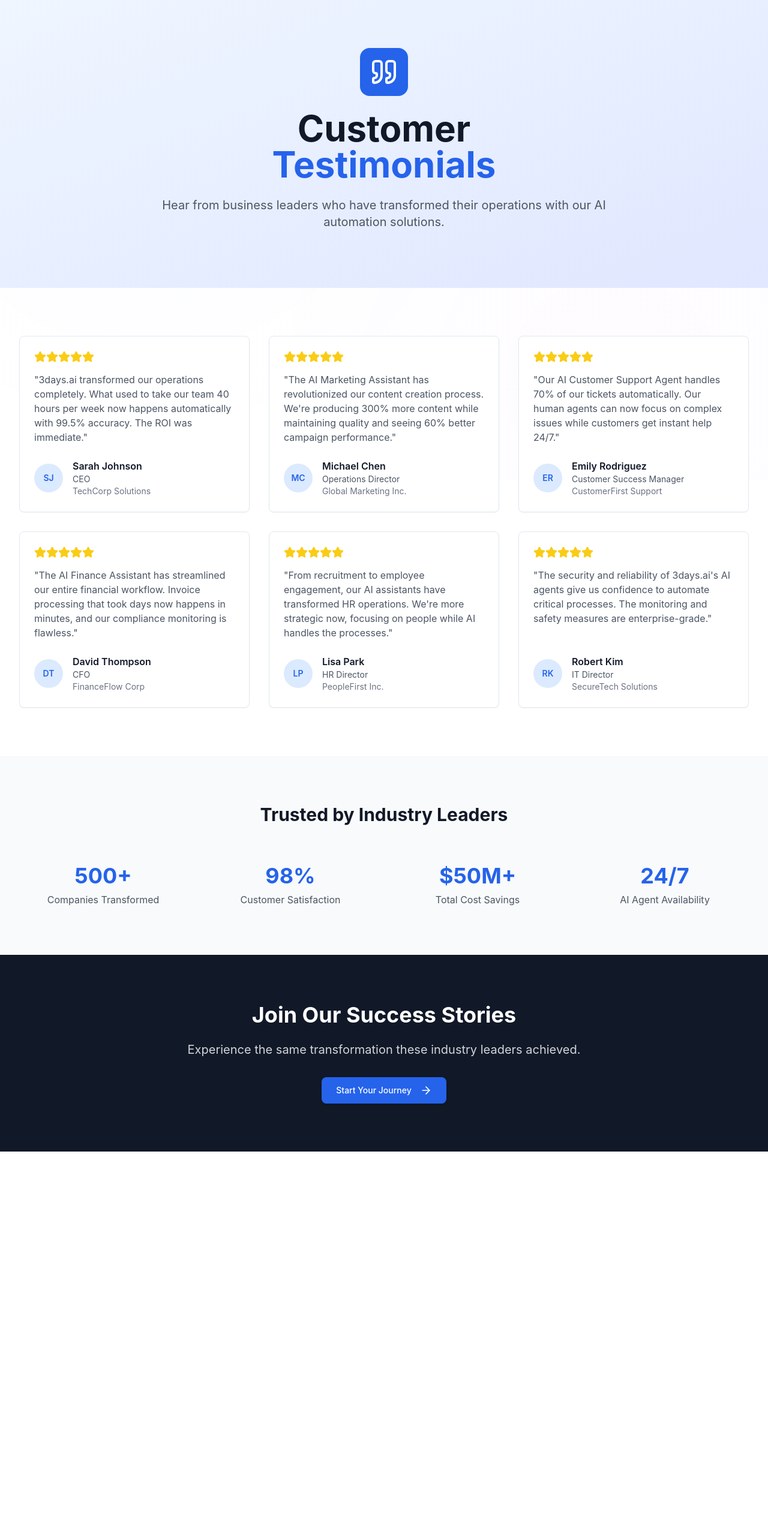
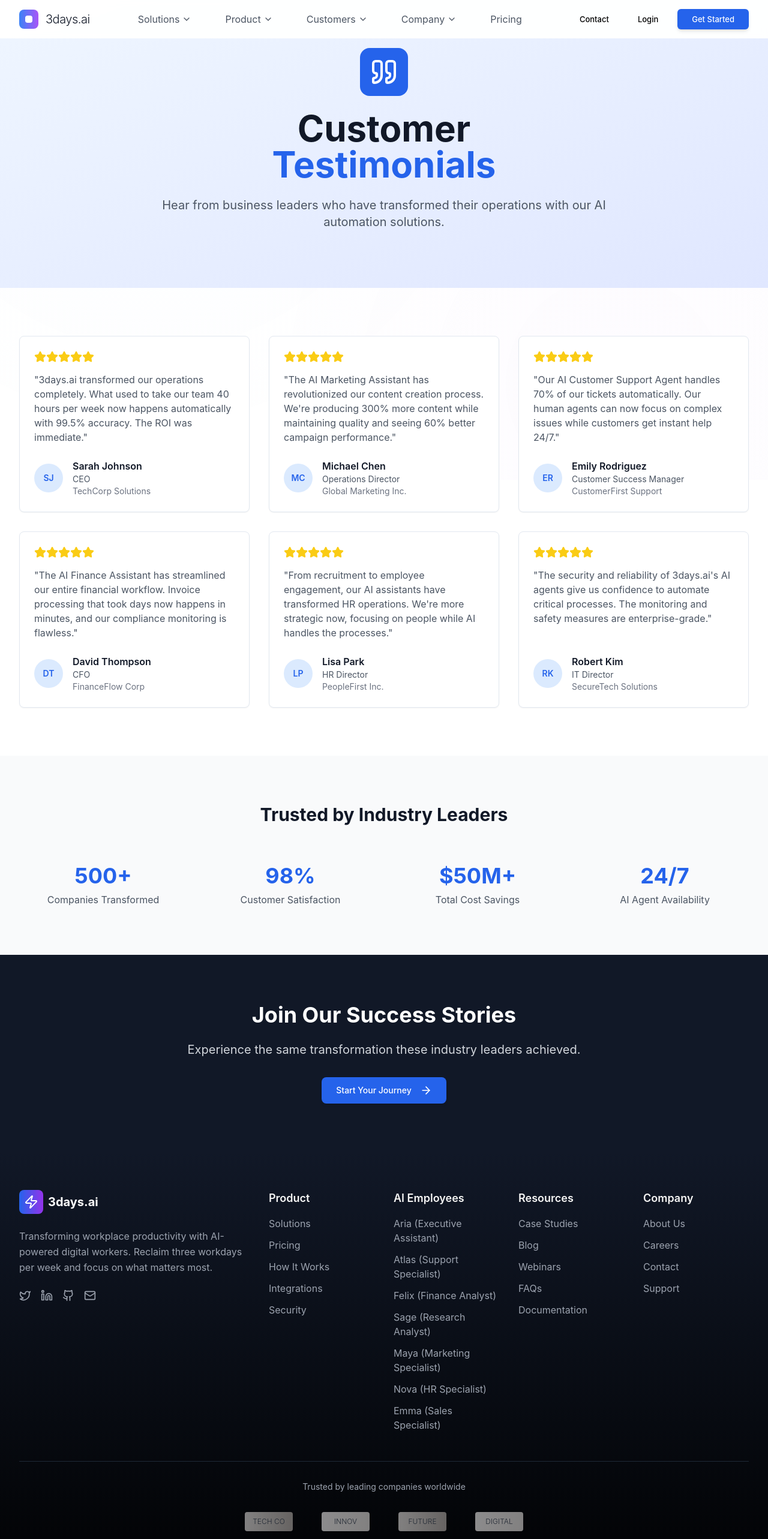
Before and after one commit to vpu2301/3D_frontend, a React (Vite) app: page /customers/testimonials in a window 1280 px wide. Shown: the top 2566 px of the page at 60% size. Before the commit the page ends 1920 px from the top, so only its background shows below. Built offline with nearby package versions, Linux system fonts and the light colour scheme.

Commit message:
Fix: Add header and footer to missing pages
Added the Header and Footer components to all pages in the Customers and Company categories to ensure consistent navigation and footer.

```diff
--- a/src/pages/customers/SuccessStories.tsx
+++ b/src/pages/customers/SuccessStories.tsx
@@ -1,7 +1,8 @@
-
 import { Star, TrendingUp, Clock, ArrowRight } from 'lucide-react';
 import { Link } from 'react-router-dom';
 import { Button } from '@/components/ui/button';
+import Header from '@/components/Header';
+import Footer from '@/components/Footer';
 
 const SuccessStories = () => {
   const stories = [
@@ -33,6 +34,8 @@ const SuccessStories = () => {
 
   return (
     <div className="min-h-screen">
+      <Header />
+
       {/* Hero Section */}
       <section className="bg-gradient-to-br from-emerald-50 to-green-100 pt-20 pb-16">
         <div className="max-w-7xl mx-auto px-4 sm:px-6 lg:px-8">
@@ -126,6 +129,8 @@ const SuccessStories = () => {
           </Button>
         </div>
       </section>
+
+      <Footer />
     </div>
   );
 };
--- a/src/pages/customers/Testimonials.tsx
+++ b/src/pages/customers/Testimonials.tsx
@@ -1,8 +1,9 @@
-
 import { Star, Quote, Building2, ArrowRight } from 'lucide-react';
 import { Link } from 'react-router-dom';
 import { Button } from '@/components/ui/button';
 import { Card, CardContent } from '@/components/ui/card';
+import Header from '@/components/Header';
+import Footer from '@/components/Footer';
 
 const Testimonials = () => {
   const testimonials = [
@@ -67,6 +68,8 @@ const Testimonials = () => {
 
   return (
     <div className="min-h-screen">
+      <Header />
+
       {/* Hero Section */}
       <section className="bg-gradient-to-br from-blue-50 to-indigo-100 pt-20 pb-16">
         <div className="max-w-7xl mx-auto px-4 sm:px-6 lg:px-8">
@@ -160,6 +163,8 @@ const Testimonials = () => {
           </Button>
         </div>
       </section>
+
+      <Footer />
     </div>
   );
 };
```
